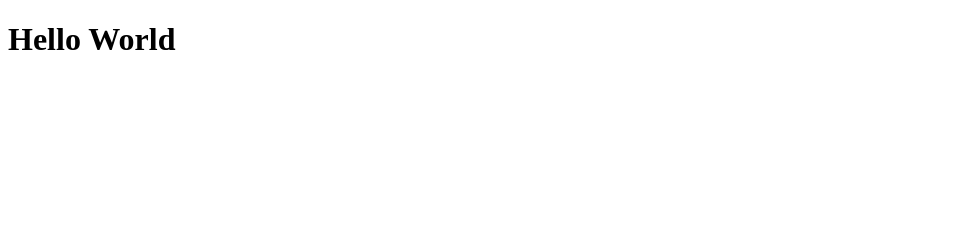
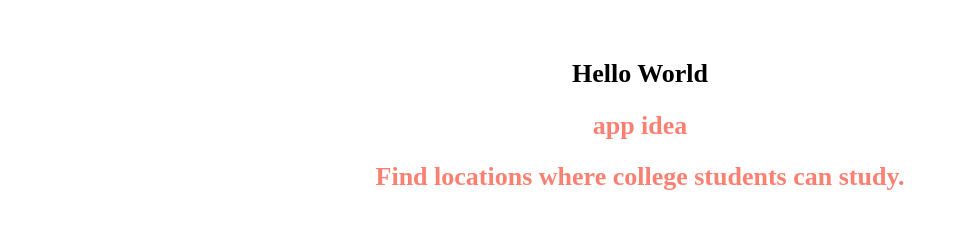
Before and after one commit to caesarc6/FindAStudySpot, a plain HTML site: page index.html in a window 1280 px wide. Shown: the whole page, without its empty margins (0-959 px from the left). Drawn offline with Linux system fonts and the light colour scheme.

Commit message:
Adding concept idea for working web application.
Filling in designs

```diff
--- a/index.html
+++ b/index.html
@@ -2,6 +2,7 @@
 <html lang="en">
 <head>
     <script type="text/javascript" src="main.js"></script>
+    <link rel="stylesheet" href="main.css">
     <meta charset="UTF-8">
     <meta http-equiv="X-UA-Compatible" content="IE=edge">
     <meta name="viewport" content="width=device-width, initial-scale=1.0">
@@ -9,7 +10,11 @@
 </head>
 
 <body>
+    <h1 class="displayBox">
     <h1>Hello World</h1>
+    <h2>app idea</h2>
+    <h2>Find locations where college students can study.</h2>
+    </h1>
 
 </body>
 </html>
--- a/main.css
+++ b/main.css
@@ -0,0 +1,27 @@
+* {
+    font-family:serif, Helvetica, sans-serif; /* Raleway (font)*/
+    text-align: center;
+    font-size: 26px;
+}
+
+h2 {
+   color:#fa8072;;
+    padding: 0px;
+    text-align: center;
+    height: auto;
+}
+
+body {
+    display: block;
+    background: rgba(255, 255, 255, 0.379);
+    font-family:Helvetica, sans-serif;
+    margin: 0;
+    padding: 0;
+    text-align: center;
+}
+
+
+.displayBox{
+    display: inline-block;
+
+}
```
